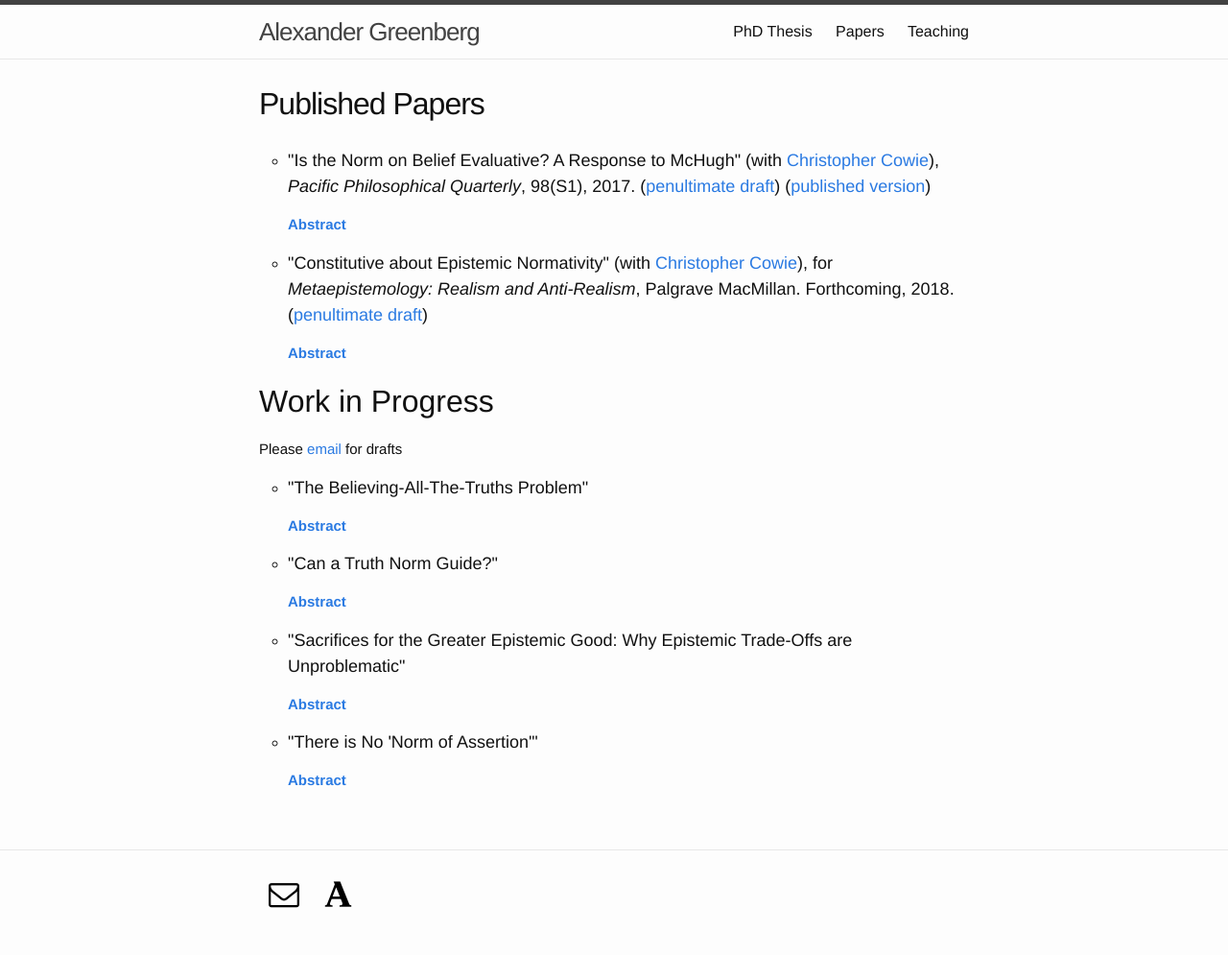
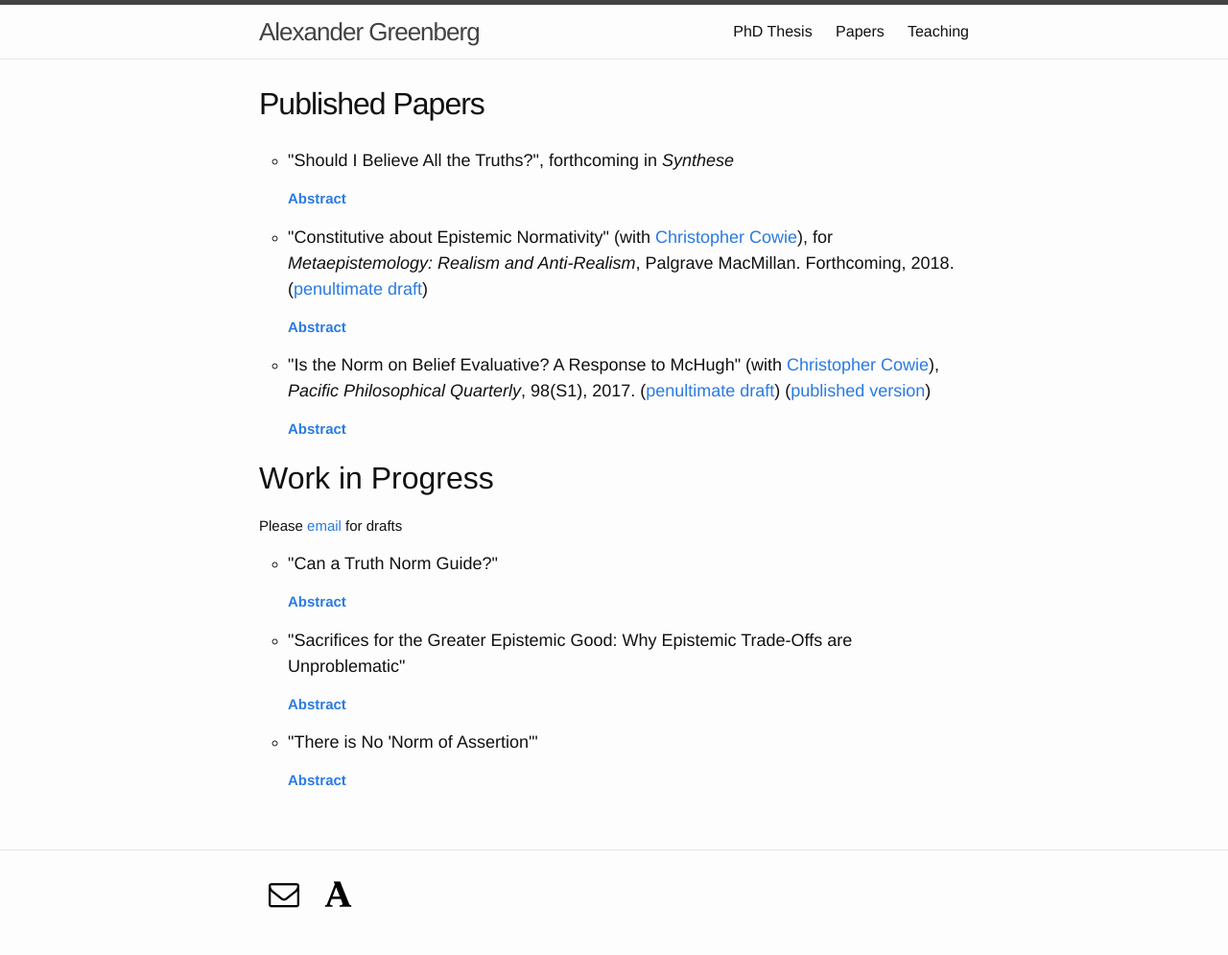
Before and after one commit to alexandergreenberg/alexandergreenberg.github.io, a Jekyll site: the page built from 02_Publications.html, in a window 1280 px wide. Shown: the whole page at 96% size. Built offline with Jekyll 4.4.1, drawn with Linux system fonts in a browser that asks for light colours; some web fonts are replaced.

Commit message:
Update 02_Publications.html

```diff
--- a/02_Publications.html
+++ b/02_Publications.html
@@ -18,26 +18,24 @@ return true;
 </script>
 <ul>
   <li>
+    <h4>"Should I Believe All the Truths?", forthcoming in <em>Synthese</em></h4>
+    <p><a href="javascript:;" onclick="return toggleMe('para3')" value="Toggle"><strong>Abstract</strong></a></p>
+    <div id="para3" class="hidden"><p>Should I believe something if and only if it’s true? Many philosophers have objected to this kind of truth norm, on the grounds that it’s not the case that one ought to believe all the truths. For example, some truths are too complex to believe; others are too trivial to be worth believing. Philosophers who defend truth norms often respond to this problem by reformulating truth norms in ways that do not entail that one ought to believe all the truths. Many of these attempts at reformulation, I’ll argue, have been missteps. A number of these different reformulations are incapable of carrying out a central role a truth norm is meant to play, that of explaining justification. The truth norm I’ll defend, however, avoids the implausible results of a prescription to believe all the truths, but doesn’t thereby fail to explain justification. This norm, introduced (but not defended) by Conor McHugh, states that <em>if</em> one has some doxastic attitude about p — i.e. if one believes, disbelieves, or suspends judgement about whether p — then one ought to believe that p if and only if p is true.(<a href="/pdfs/should-i-believe-all-the-truths.pdf" target="_blank">penultimate draft</a>) (<a href="https://doi.org/10.1007/s11229-018-1882-9" target="_blank">published version</a>)</a></p></div>
+  </li>
+  <li>
+    <h4>"Constitutive about Epistemic Normativity" (with <a href="https://sites.google.com/site/christophercowiephilosophy2/" target="_blank">Christopher Cowie</a>), for <em>Metaepistemology: Realism and Anti-Realism</em>, Palgrave MacMillan. Forthcoming, 2018. (<a href="/pdfs/epistemic-constitutivism.pdf" target="_blank">penultimate draft</a>)</h4>
+    <p><a href="javascript:;" onclick="return toggleMe('para8')" value="Toggle"><strong>Abstract</strong></a></p>
+    <div id="para8" class="hidden"><p>Suppose that you possess strong, perhaps decisive, evidence for a proposition that you’re considering. It is natural to think that that you thereby possess a <em>reason</em> to believe that proposition. What explains this? Why is there such a connection between evidence for (or against) propositions and reasons for believing them? What, in other words, are the <em>grounds</em> of epistemic normativity? One answer to this question is <em>constitutivism about epistemic normativity</em>, the view that epistemic reasons are grounded in the nature of belief. This view promises to provide a happy middle-ground between extreme versions of metanormative <em>realism</em> about epistemic normativity and extreme versions of <em>anti-realism</em>. In this paper, we reject this view, principally by focusing on the arguments that have been given in defence of it. The claim that belief is constitutively normative has been alleged to explain a number of distinctive psychological features of belief. We argue that arguments of this kind fail for a common reason: they <em>either</em> rely on an implausible claim about following prescriptions, <em>or</em> they don’t best explain the psychological feature of belief in question.</p></div> <!-- The class hidden was adden to start with the abstracts hidden. -->
+  </li>
+  <li>
     <h4>"Is the Norm on Belief Evaluative? A Response to McHugh" (with <a href="https://sites.google.com/site/christophercowiephilosophy2/" target="_blank">Christopher Cowie</a>), <em>Pacific Philosophical Quarterly</em>, 98(S1), 2017. (<a href="/pdfs/is-the-norm-on-belief-evaluative.pdf" target="_blank">penultimate draft</a>) (<a href="http://onlinelibrary.wiley.com/doi/10.1111/papq.12158/abstract" target="_blank">published version</a>)</a></h4>
     <p><a href="javascript:;" onclick="return toggleMe('para1')" value="Toggle"><strong>Abstract</strong></a></p> <!-- the "javascript:;" in the href was changed from "#" to stop the page jumping back to the top when the abstracts were expanded.  -->
     <div id="para1" class="hidden"><p>We respond to Conor McHugh's claim that an evaluative account of the normative relation between belief and truth is preferable to a prescriptive account. We claim that his arguments fail to establish this. We then draw a more general sceptical conclusion: we take our arguments to put pressure on any attempt to show that an evaluative account will fare better than a prescriptive account.</p></div> <!-- The class hidden was adden to start with the abstracts hidden. -->
   </li>
 </ul>
-<ul>
-  <li>
-    <h4>"Constitutive about Epistemic Normativity" (with <a href="https://sites.google.com/site/christophercowiephilosophy2/" target="_blank">Christopher Cowie</a>), for <em>Metaepistemology: Realism and Anti-Realism</em>, Palgrave MacMillan. Forthcoming, 2018. (<a href="/pdfs/epistemic-constitutivism.pdf" target="_blank">penultimate draft</a>)</h4>
-    <p><a href="javascript:;" onclick="return toggleMe('para8')" value="Toggle"><strong>Abstract</strong></a></p>
-    <div id="para8" class="hidden"><p>Suppose that you possess strong, perhaps decisive, evidence for a proposition that you’re considering. It is natural to think that that you thereby possess a <em>reason</em> to believe that proposition. What explains this? Why is there such a connection between evidence for (or against) propositions and reasons for believing them? What, in other words, are the <em>grounds</em> of epistemic normativity? One answer to this question is <em>constitutivism about epistemic normativity</em>, the view that epistemic reasons are grounded in the nature of belief. This view promises to provide a happy middle-ground between extreme versions of metanormative <em>realism</em> about epistemic normativity and extreme versions of <em>anti-realism</em>. In this paper, we reject this view, principally by focusing on the arguments that have been given in defence of it. The claim that belief is constitutively normative has been alleged to explain a number of distinctive psychological features of belief. We argue that arguments of this kind fail for a common reason: they <em>either</em> rely on an implausible claim about following prescriptions, <em>or</em> they don’t best explain the psychological feature of belief in question.</p></div> <!-- The class hidden was adden to start with the abstracts hidden. -->
-  </li>
-</ul>
 <h2>Work in Progress</h2>
 <p>Please <a href="mailto:{{site.email}}">email</a> for drafts</p>
 <ul>
-  <li>
-    <h4>"The Believing-All-The-Truths Problem"</h4>
-    <p><a href="javascript:;" onclick="return toggleMe('para3')" value="Toggle"><strong>Abstract</strong></a></p>
-    <div id="para3" class="hidden"><p>Should I believe something if and only if it’s true? Many philosophers have objected to this kind of truth norm, on the grounds that it’s not the case that one ought to believe all the truths. Philosophers who want to defend the claim that belief is subject to a truth norm often respond to this problem by reformulating a truth norm in ways that do not entail that one ought to believe all the truths. Many of these attempts at reformulation, I argue, have been missteps. A number of these different reformulations are incapable of carrying out a central role a truth norm is meant to play, that of explaining justification. The truth norm I defend, however, avoids the problems associated with a prescription to believe all the truths, but doesn’t thereby fail to explain justification. This norm, introduced (but not defended) by Conor McHugh, states that if one has some doxastic attitude about p – i.e. if one believes, disbelieves, or suspends judgement about whether p – then one ought to believe that p if and only if p is true.</p></div>
-  </li>
   <li>
     <h4>"Can a Truth Norm Guide?"</h4>
     <p><a href="javascript:;" onclick="return toggleMe('para4')" value="Toggle"><strong>Abstract</strong></a></p>
```
